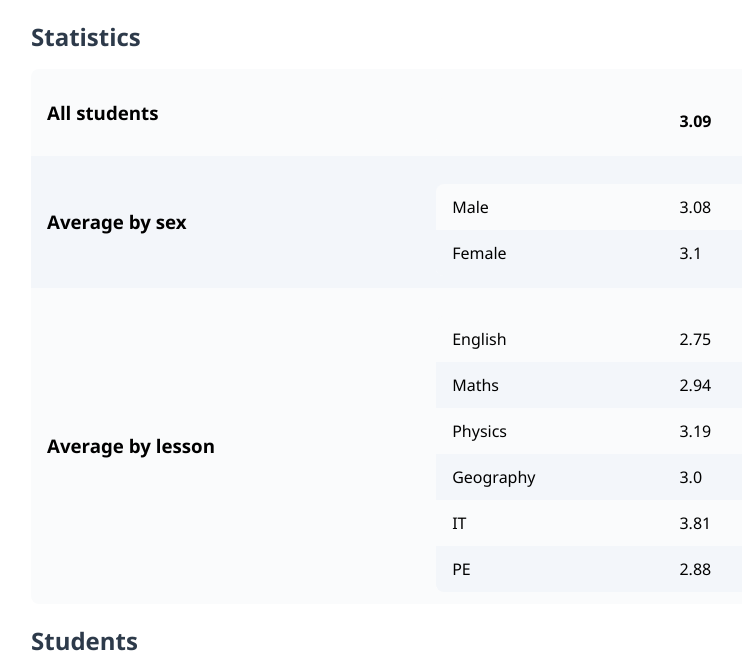
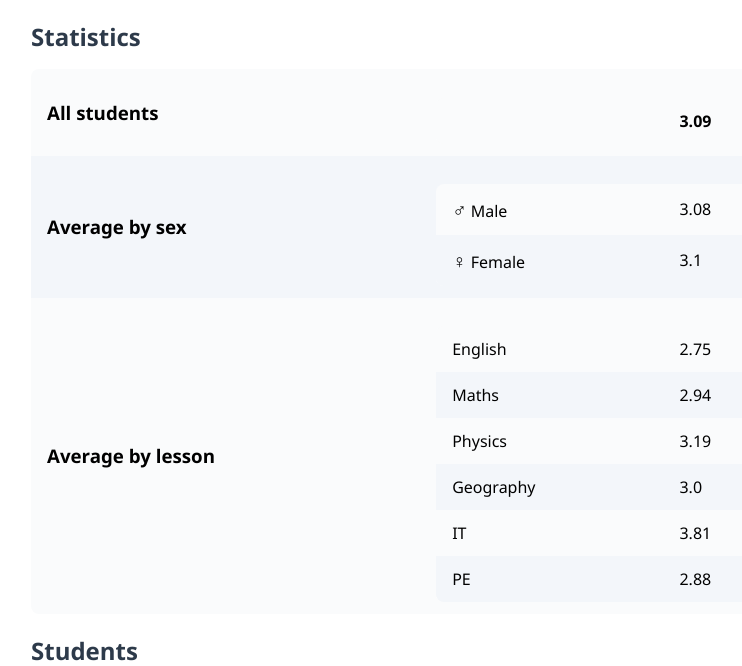
Before and after one commit to SpsKnSK/api, a Flask app: page /class/1 in a window 1280 px wide. Shown: the part 186-852 px from the top of the page, without its empty margins (209-951 px from the left). Run offline with Flask 3, Linux system fonts and the light colour scheme.

Commit message:
Added male/female icons

```diff
--- a/Extra/WebWithFlask/templates/class_detail.html
+++ b/Extra/WebWithFlask/templates/class_detail.html
@@ -35,8 +35,8 @@
             </tr>
             <tr><td><h3>Average by sex</h3></td><td>
                 <table>
-                    <tr><td style="width: 60%;">Male</td><td style="width: 40%;">{% if male_grades %}{{ (male_grades | sum / male_grades | length) | round(2) }}{% else %}-{% endif %}</td></tr>
-                    <tr><td style="width: 60%;">Female</td><td style="width: 40%;">{% if female_grades %}{{ (female_grades | sum / female_grades | length) | round(2) }}{% else %}-{% endif %}</td></tr>
+                    <tr><td style="width: 60%;"><span style="font-size:1.2em;">&#9794;</span> Male</td><td style="width: 40%;">{% if male_grades %}{{ (male_grades | sum / male_grades | length) | round(2) }}{% else %}-{% endif %}</td></tr>
+                    <tr><td style="width: 60%;"><span style="font-size:1.2em;">&#9792;</span> Female</td><td style="width: 40%;">{% if female_grades %}{{ (female_grades | sum / female_grades | length) | round(2) }}{% else %}-{% endif %}</td></tr>
                 </table>
             </td></tr>
             <tr><td><h3>Average by lesson </h3></td>
```
Also changed, not shown: Extra/WebWithFlask/templates/student_detail.html (+11 -1 lines).
